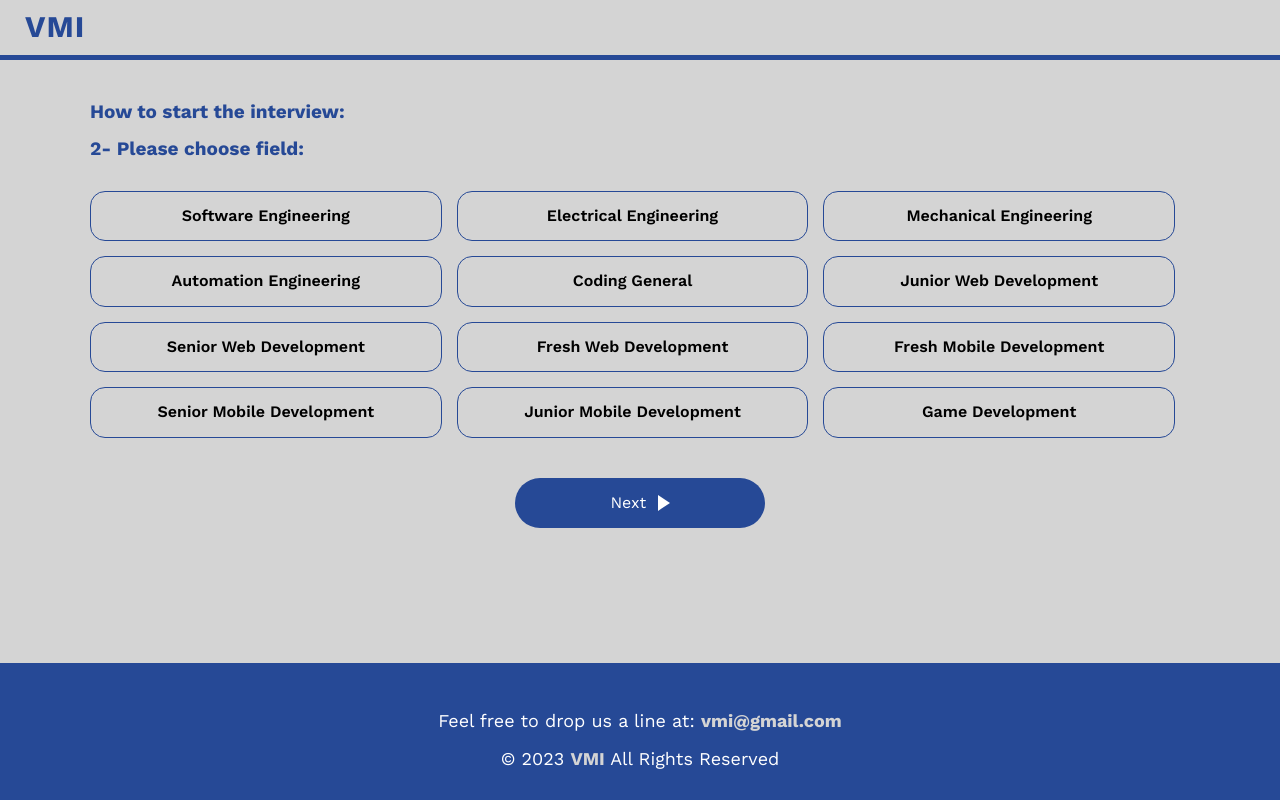
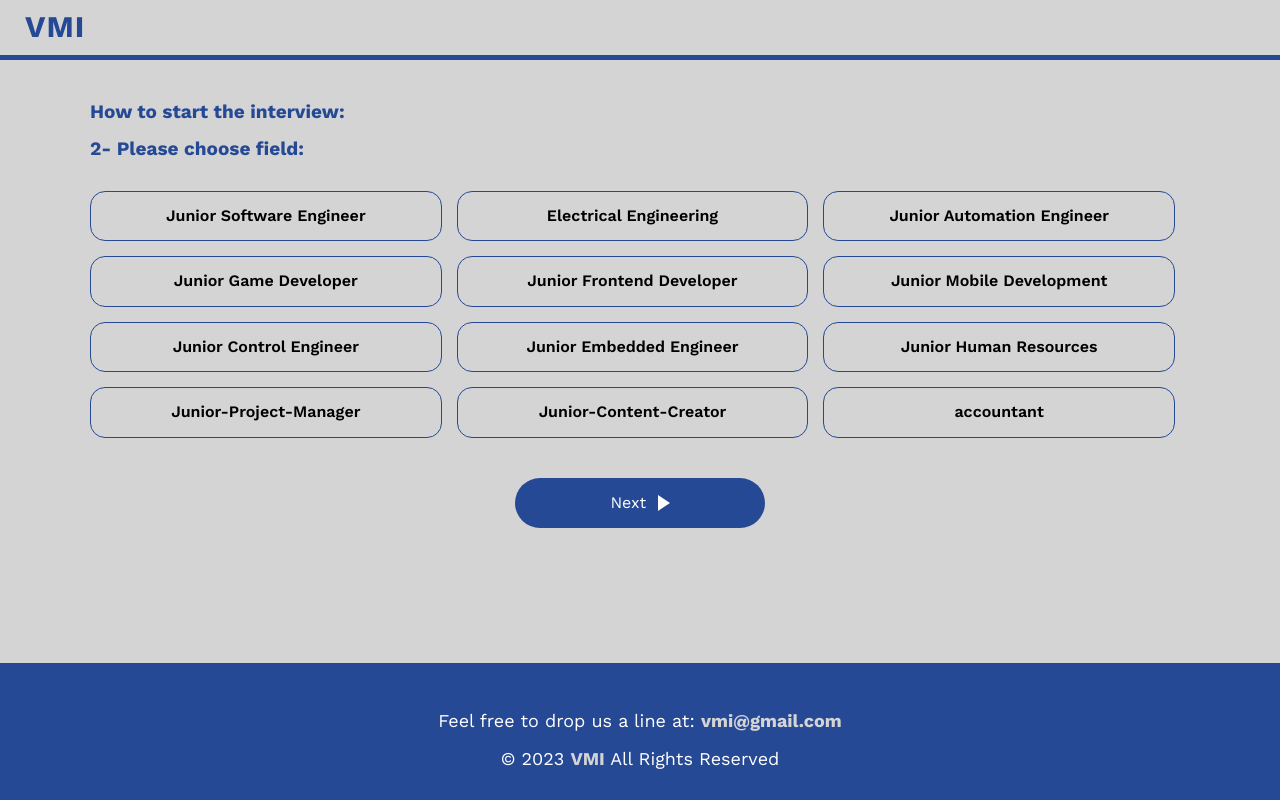
Before and after one commit to Ahmed97777/Virtual-Mock-Interview, a React (Create React App) app in the folder virtual_mock_interview/: page /field in a window 1280 px wide. Built offline with nearby package versions, Linux system fonts and the light colour scheme.

Commit message:
update field inputs +add delay for 5 seconds in Q1

```diff
--- a/virtual_mock_interview/src/App.css
+++ b/virtual_mock_interview/src/App.css
@@ -500,13 +500,10 @@ background-color: var(--background-color); /* Fallback color */
 }
 
 .field-container button:hover {
-
     color: #264996;
-
 }
 
 .activeField {
-    background-color: #264996;
     color: white;
 }
 
--- a/virtual_mock_interview/src/Components/Field.js
+++ b/virtual_mock_interview/src/Components/Field.js
@@ -16,6 +16,7 @@ const Field = () => {
 
         const handleButtonClick = (event) => {
             setChoosenField(event.target.id);
+            console.log(event.target.id);
         };
 
         const sendToBackEnd = () => {
@@ -68,18 +69,20 @@ const Field = () => {
                 <div className="field-container" >
 
 
-                    <button id='soft-en' onClick={handleButtonClick} className={choosenField === 'soft-en' ? 'activeField' : ''}>Software Engineering</button>
-                    <button id='elec-en' onClick={handleButtonClick} className={choosenField === 'elec-en' ? 'activeField' : ''}>Electrical Engineering</button>
-                    <button id='mecha-en' onClick={handleButtonClick} className={choosenField === 'mecha-en' ? 'activeField' : ''}>Mechanical Engineering</button>
-                    <button id='auto-en' onClick={handleButtonClick} className={choosenField === 'auto-en' ? 'activeField' : ''}>Automation Engineering</button>
-                    <button id='code-g' onClick={handleButtonClick} className={choosenField === 'code-g' ? 'activeField' : ''}>Coding General</button>
-                    <button id='jun-web' onClick={handleButtonClick} className={choosenField === 'jun-web' ? 'activeField' : ''}>Junior Web Development</button>
-                    <button id='sen-web' onClick={handleButtonClick} className={choosenField === 'sen-web' ? 'activeField' : ''}>Senior Web Development</button>
-                    <button id='frs-web' onClick={handleButtonClick} className={choosenField === 'frs-web' ? 'activeField' : ''}>Fresh Web Development</button>
-                    <button id='frs-mob' onClick={handleButtonClick} className={choosenField === 'frs-mob' ? 'activeField' : ''}>Fresh Mobile Development</button>
-                    <button id='sen-mob' onClick={handleButtonClick} className={choosenField === 'sen-mob' ? 'activeField' : ''}>Senior Mobile Development</button>
-                    <button id='jun-mob' onClick={handleButtonClick} className={choosenField === 'jun-mob' ? 'activeField' : ''}>Junior Mobile Development</button>
-                    <button id='game-dev' onClick={handleButtonClick} className={choosenField === 'game-dev' ? 'activeField' : ''}>Game Development</button>
+                    <button id='Junior-Software-Engineer' onClick={handleButtonClick} className={choosenField === 'Junior-Software-Engineer' ? 'activeField' : ''}>Junior Software Engineer</button>
+                    <button id='Electrical-Engineer' onClick={handleButtonClick} className={choosenField === 'Electrical-Engineer' ? 'activeField' : ''}>Electrical Engineering</button>
+                    <button id='Junior-Automation-Engineer' onClick={handleButtonClick} className={choosenField === 'Junior-Automation-Engineer' ? 'activeField' : ''}>Junior Automation Engineer</button>
+                    <button id='Junior-Game-Developer' onClick={handleButtonClick} className={choosenField === 'Junior-Game-Developer' ? 'activeField' : ''}>Junior Game Developer</button>
+                    <button id='Junior-Frontend-Developer' onClick={handleButtonClick} className={choosenField === 'Junior-Frontend-Developer' ? 'activeField' : ''}>Junior Frontend Developer</button>
+                    <button id='Junior-Mobile-Development' onClick={handleButtonClick} className={choosenField === 'Junior-Mobile-Development' ? 'activeField' : ''}>Junior Mobile Development</button>
+                    <button id='Junior-Control-Engineer' onClick={handleButtonClick} className={choosenField === 'Junior-Control-Engineer' ? 'activeField' : ''}>Junior Control Engineer</button>
+                    <button id='Junior-Embedded-Engineer' onClick={handleButtonClick} className={choosenField === 'Junior-Embedded-Engineer' ? 'activeField' : ''}>Junior Embedded Engineer</button>
+                    <button id='Junior-Human-Resources' onClick={handleButtonClick} className={choosenField === 'Junior-Human-Resources' ? 'activeField' : ''}>Junior Human Resources</button>
+                    <button id='Junior-Project-Manager' onClick={handleButtonClick} className={choosenField === 'Junior-Project-Manager' ? 'activeField' : ''}>Junior-Project-Manager</button>
+                    <button id='Junior-Content-Creator' onClick={handleButtonClick} className={choosenField === 'Junior-Content-Creator' ? 'activeField' : ''}>Junior-Content-Creator</button>
+                    <button id='accountant' onClick={handleButtonClick} className={choosenField === 'accountant' ? 'activeField' : ''}>accountant</button>
+
+
 
 
                 </div>
--- a/virtual_mock_interview/src/Components/Interview.js
+++ b/virtual_mock_interview/src/Components/Interview.js
@@ -137,13 +137,18 @@ const Interview = () => {
     function MajorFunction() {
 
             if (counter === 0) {
-                handleClick();
-                sendAndChange2();
+                firstStartCapturing();
+                setTimeout(() => {
+                    handleClick();
+                    sendAndChange2();
+                    setCounter(counter + 1);
+                    setButtonText('Next Question');
+                    console.log(counter);
+                }, 5000);
+
                 // start record
-                firstStartCapturing();
-                setCounter(counter + 1);
-                setButtonText('Next Question');
-                console.log(counter);
+
+
             } else if (counter === 4) {
                 sendAndChange();
                 setButtonText('End Interview');
@@ -186,7 +191,7 @@ const Interview = () => {
         <>
 
             {/* <Webcam audio={true} ref={webcamRef} /> */}
-            <Webcam audio={true} ref={webcamRef} style={{ display: 'none' }} />
+            <Webcam audio={true} ref={webcamRef} muted={true} style={{ display: 'none' }} />
 
 
             <div className="logo-container-for-config" >
```
